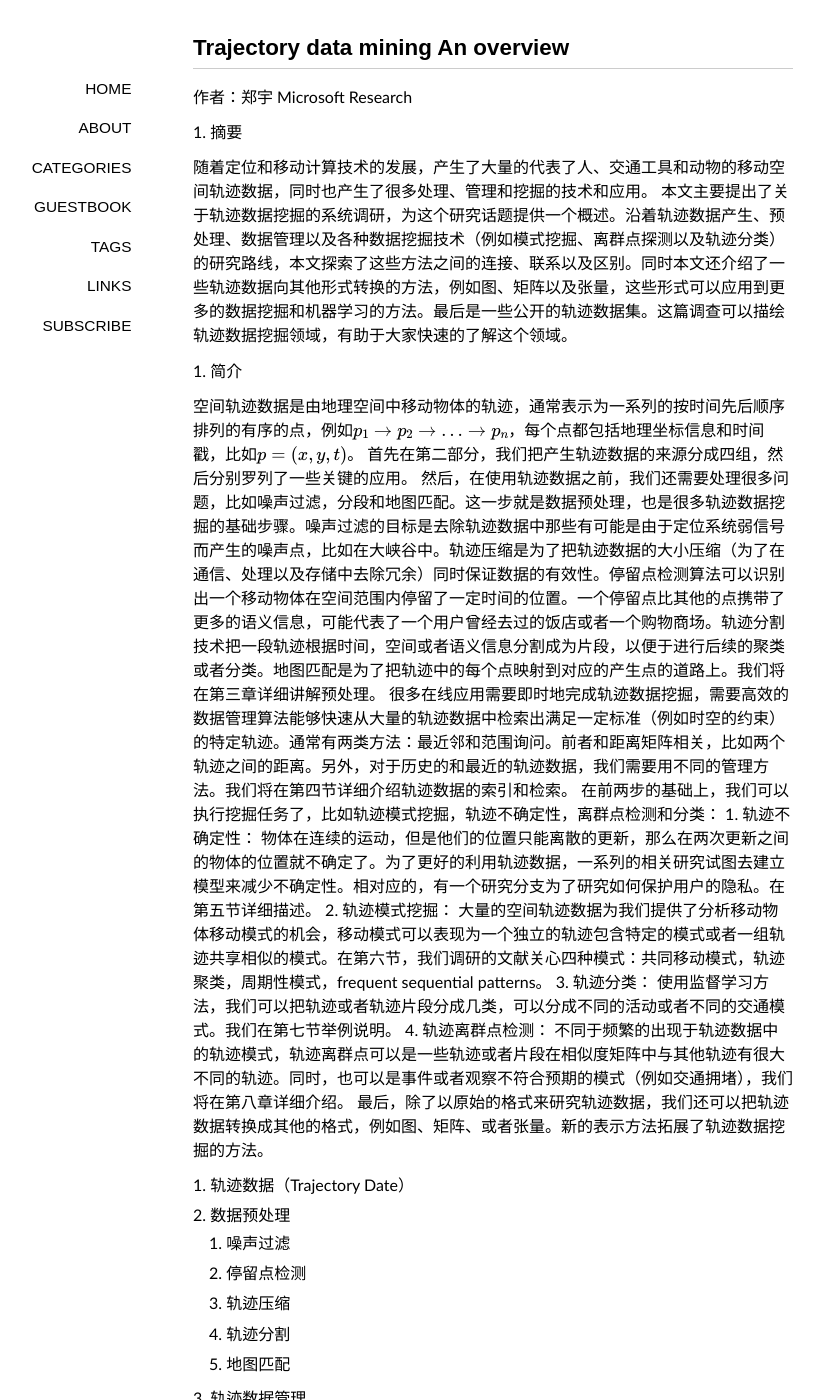
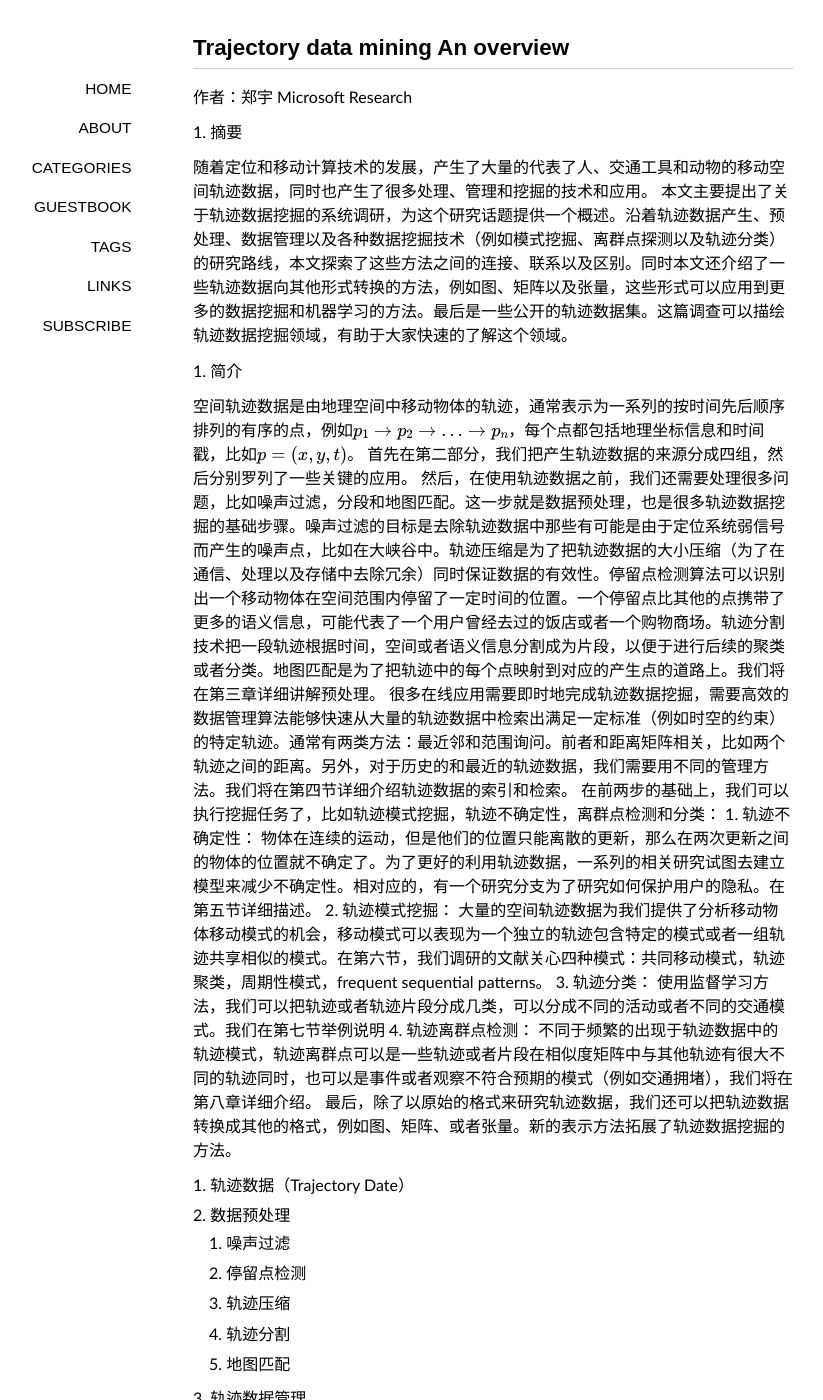
Before and after one commit to lqniu/lqniu.github.io, a Jekyll site: the page built from _posts/2015-07-10-Trajectory Data Mining-An Overview.md, in a window 1280 px wide and 1400 px high. Shown: the whole window, without its empty margins (147-970 px from the left). Built offline with Jekyll 4.4.1, drawn with Linux system fonts in a browser that asks for light colours; some web fonts are replaced; formulas are drawn with MathJax 3; comment, search, counter and statistics services are not loaded.

```diff
--- a/_posts/2015-07-10-Trajectory Data Mining-An Overview.md
+++ b/_posts/2015-07-10-Trajectory Data Mining-An Overview.md
@@ -25,9 +25,9 @@ categories: paper
 	2. 轨迹模式挖掘：
 	大量的空间轨迹数据为我们提供了分析移动物体移动模式的机会，移动模式可以表现为一个独立的轨迹包含特定的模式或者一组轨迹共享相似的模式。在第六节，我们调研的文献关心四种模式：共同移动模式，轨迹聚类，周期性模式，frequent sequential patterns。
 	3. 轨迹分类：
-	使用监督学习方法，我们可以把轨迹或者轨迹片段分成几类，可以分成不同的活动或者不同的交通模式。我们在第七节举例说明。
+	使用监督学习方法，我们可以把轨迹或者轨迹片段分成几类，可以分成不同的活动或者不同的交通模式。我们在第七节举例说明
 	4. 轨迹离群点检测：
-	不同于频繁的出现于轨迹数据中的轨迹模式，轨迹离群点可以是一些轨迹或者片段在相似度矩阵中与其他轨迹有很大不同的轨迹。同时，也可以是事件或者观察不符合预期的模式（例如交通拥堵），我们将在第八章详细介绍。
+	不同于频繁的出现于轨迹数据中的轨迹模式，轨迹离群点可以是一些轨迹或者片段在相似度矩阵中与其他轨迹有很大不同的轨迹同时，也可以是事件或者观察不符合预期的模式（例如交通拥堵），我们将在第八章详细介绍。
 	最后，除了以原始的格式来研究轨迹数据，我们还可以把轨迹数据转换成其他的格式，例如图、矩阵、或者张量。新的表示方法拓展了轨迹数据挖掘的方法。
  1. 轨迹数据（Trajectory Date）
  1. 数据预处理
```
